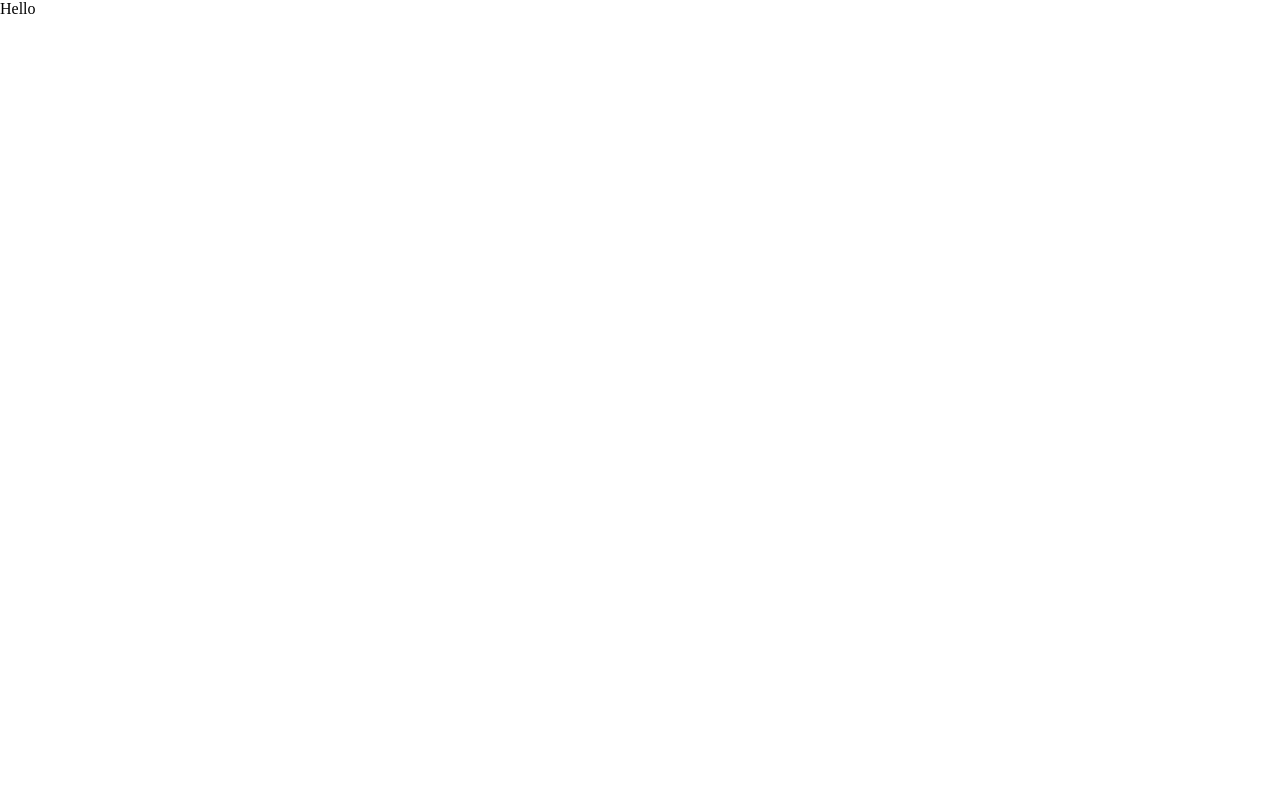
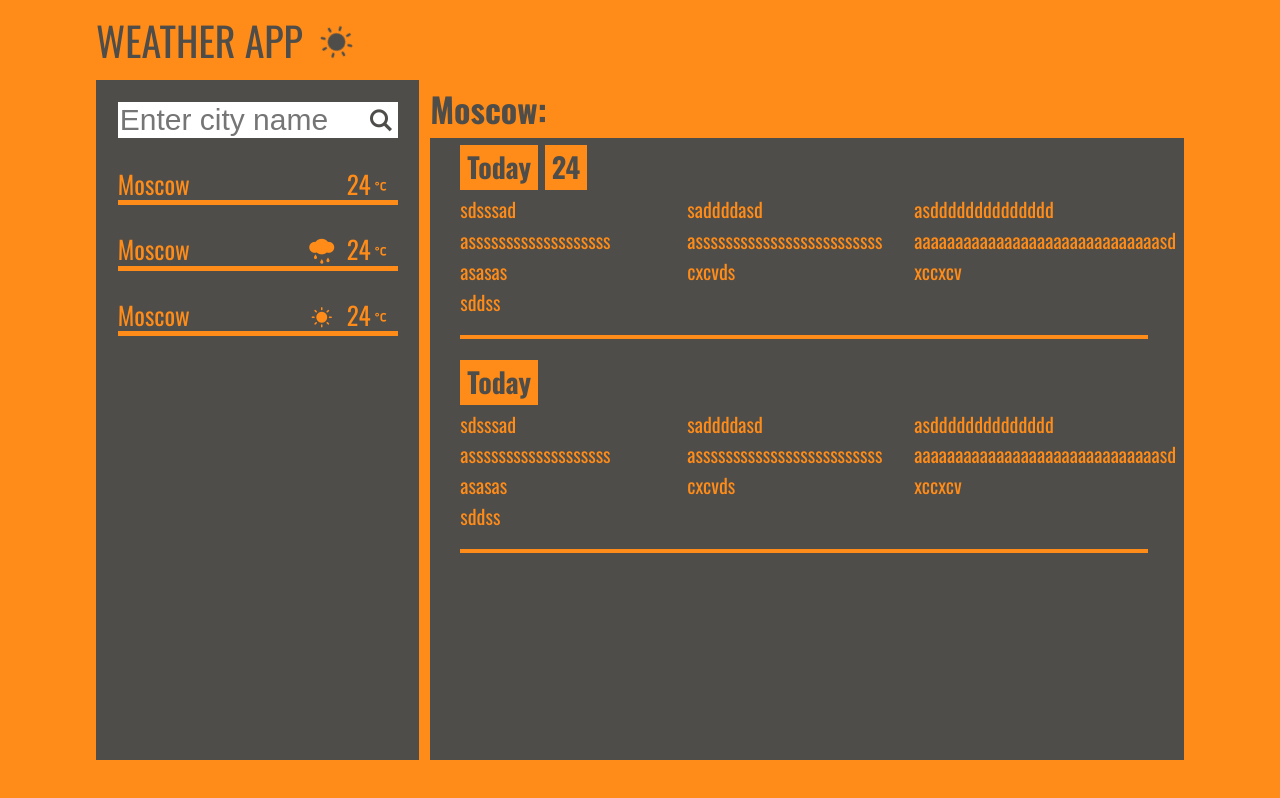
Before and after one commit to LelouchM/weatherApp., a React app: page / in a window 1280 px wide. Built offline with nearby package versions, Linux system fonts and the light colour scheme.

Commit message:
Add html in components.

```diff
--- a/public/css/reset.css
+++ /dev/null
@@ -1,142 +0,0 @@
-/*
-	HTML5 Reset :: style.css
-	----------------------------------------------------------
-	We have learned much from/been inspired by/taken code where offered from:
-
-	Eric Meyer					:: http://meyerweb.com
-	HTML5 Doctor				:: http://html5doctor.com
-	and the HTML5 Boilerplate	:: http://html5boilerplate.com
-
--------------------------------------------------------------------------------*/
-
-/* Let's default this puppy out
--------------------------------------------------------------------------------*/
-
-html, body, body div, span, object, iframe, h1, h2, h3, h4, h5, h6, p, blockquote, pre, abbr, address, cite, code, del, dfn, em, img, ins, kbd, q, samp, small, strong, sub, sup, var, b, i, dl, dt, dd, ol, ul, li, fieldset, form, label, legend, table, caption, tbody, tfoot, thead, tr, th, td, article, aside, figure, footer, header, menu, nav, section, time, mark, audio, video, details, summary {
-	margin: 0;
-	padding: 0;
-	border: 0;
-	font-size: 100%;
-	font-weight: normal;
-	vertical-align: baseline;
-	background: transparent;
-}
-
-article, aside, figure, footer, header, nav, section, details, summary {display: block;}
-
-/* Handle box-sizing while better addressing child elements:
-   http://css-tricks.com/inheriting-box-sizing-probably-slightly-better-best-practice/ */
-html {
-	box-sizing: border-box;
-}
-
-*,
-*:before,
-*:after {
-	box-sizing: inherit;
-}
-
-/* consider resetting the default cursor: https://gist.github.com/murtaugh/5247154 */
-
-/* Responsive images and other embedded objects
-*/
-img,
-object,
-embed {max-width: 100%;}
-
-/*
-   Note: keeping IMG here will cause problems if you're using foreground images as sprites.
-	 In fact, it *will* cause problems with Google Maps' controls at small size.
-	If this is the case for you, try uncommenting the following:
-
-#map img {
-		max-width: none;
-}
-*/
-
-/* force a vertical scrollbar to prevent a jumpy page */
-html {overflow-y: scroll;}
-
-/* we use a lot of ULs that aren't bulleted.
-	don't forget to restore the bullets within content. */
-ul {list-style: none;}
-
-blockquote, q {quotes: none;}
-
-blockquote:before,
-blockquote:after,
-q:before,
-q:after {content: ''; content: none;}
-
-a {margin: 0; padding: 0; font-size: 100%; vertical-align: baseline; background: transparent;}
-
-del {text-decoration: line-through;}
-
-abbr[title], dfn[title] {border-bottom: 1px dotted #000; cursor: help;}
-
-/* tables still need cellspacing="0" in the markup */
-table {border-collapse: collapse; border-spacing: 0;}
-th {font-weight: bold; vertical-align: bottom;}
-td {font-weight: normal; vertical-align: top;}
-
-hr {display: block; height: 1px; border: 0; border-top: 1px solid #ccc; margin: 1em 0; padding: 0;}
-
-input, select {vertical-align: middle;}
-
-pre {
-    white-space: pre; /* CSS2 */
-    white-space: pre-wrap; /* CSS 2.1 */
-    white-space: pre-line; /* CSS 3 (and 2.1 as well, actually) */
-    word-wrap: break-word; /* IE */
-}
-
-input[type="radio"] {vertical-align: text-bottom;}
-input[type="checkbox"] {vertical-align: bottom;}
-.ie7 input[type="checkbox"] {vertical-align: baseline;}
-.ie6 input {vertical-align: text-bottom;}
-
-select, input, textarea {font: 99% sans-serif;}
-
-table {font-size: inherit; font: 100%;}
-
-small {font-size: 85%;}
-
-strong {font-weight: bold;}
-
-td, td img {vertical-align: top;}
-
-/* Make sure sup and sub don't mess with your line-heights http://gist.github.com/413930 */
-sub, sup {font-size: 75%; line-height: 0; position: relative;}
-sup {top: -0.5em;}
-sub {bottom: -0.25em;}
-
-/* standardize any monospaced elements */
-pre, code, kbd, samp {font-family: monospace, sans-serif;}
-
-/* hand cursor on clickable elements */
-.clickable,
-label,
-input[type=button],
-input[type=submit],
-input[type=file],
-button {cursor: pointer;}
-
-/* Webkit browsers add a 2px margin outside the chrome of form elements */
-button, input, select, textarea {margin: 0;}
-
-/* make buttons play nice in IE */
-button,
-input[type=button] {width: auto; overflow: visible;}
-
-/* scale images in IE7 more attractively */
-.ie7 img {-ms-interpolation-mode: bicubic;}
-
-/* prevent BG image flicker upon hover
-   (commented out as usage is rare, and the filter syntax messes with some pre-processors)
-.ie6 html {filter: expression(document.execCommand("BackgroundImageCache", false, true));}
-*/
-
-/* let's clear some floats */
-.clearfix:before, .clearfix:after { content: "\0020"; display: block; height: 0; overflow: hidden; }
-.clearfix:after { clear: both; }
-.clearfix { zoom: 1; }
--- a/src/App.js
+++ b/src/App.js
@@ -1,8 +1,17 @@
 import React from 'react';
+
+import Main from './Main';
+import LeftCol from './Left-col';
 
 const App = () => (
   <div>
-    <h1>Hello</h1>
+    <header className="main-header">
+      <h1 className="logo">Weather App <span className="icon-sun-inv"></span></h1>
+    </header>
+    <div className="container">
+      <LeftCol />
+      <Main />
+    </div>
   </div>
 );
 
--- /dev/null
+++ b/src/Left-col.js
@@ -0,0 +1,40 @@
+import React from 'react';
+
+const LeftCol = () => (
+  <aside className="left-col">
+    <form className="search-container" method="get" action="#">
+      <input type="text" placeholder="Enter city name" />
+      <button className="search-icon icon-search"></button>
+      <div className="helper">
+        <div className="help-item">Piter</div>
+        <div className="help-item">Moscow</div>
+        <div className="help-item">Orenburg</div>
+      </div>
+    </form>
+    <div className="favorites" id="container">
+      <div className="scrolling-content" id="scrolling-content">
+        <div className="favorite-item">
+          <span className="city-name">Moscow</span>
+          <span className="temperature">24<i className="icon-celcius"></i>
+          </span>
+          <span className="delete-btn icon-cancel-circle"></span>
+        </div>
+        <div className="favorite-item">
+          <span className="city-name">Moscow</span>
+          <span className="temperature rain">24<i className="icon-celcius"></i></span>
+          <span className="delete-btn icon-cancel-circle"></span>
+        </div>
+        <div className="favorite-item">
+          <span className="city-name">Moscow</span>
+          <span className="temperature sun">24<i className="icon-celcius"></i></span>
+          <span className="delete-btn icon-cancel-circle"></span>
+        </div>
+      </div>
+      <div className="scroll" id="scroll">
+        <div className="scroll-bar" id="scroll-bar" />
+      </div>
+    </div>
+  </aside>
+);
+
+export default LeftCol;
--- /dev/null
+++ b/src/Main.js
@@ -0,0 +1,52 @@
+import React from 'react';
+
+const Main = () => {
+  return (
+    <div className="content-container">
+        <h1 className="city-header"><span className="city-header-name">Moscow:</span><span className="add-to-favorite icon-plus-circle"></span></h1>
+        <div className="content-wrapper">
+          <div className="content" id="main-container">
+            <div className="main-scrolling-content" id="main-scrolling-content">
+              <div className="weather-display-item">
+                <h2 className="day-date">Today</h2>
+                <span className="day-date">24</span>
+                <ul className="weather-information">
+                  <li>sdsssad</li>
+                  <li>saddddasd</li>
+                  <li>asdddddddddddddd</li>
+                  <li>asssssssssssssssssss</li>
+                  <li>asssssssssssssssssssssssss</li>
+                  <li>aaaaaaaaaaaaaaaaaaaaaaaaaaaaaasd</li>
+                  <li>asasas</li>
+                  <li>cxcvds</li>
+                  <li>xccxcv</li>
+                  <li>sddss</li>
+                </ul>
+              </div>
+              <div className="weather-display-item">
+                <h2 className="day-date">Today</h2>
+                <ul className="weather-information">
+                  <li>sdsssad</li>
+                  <li>saddddasd</li>
+                  <li>asdddddddddddddd</li>
+                  <li>asssssssssssssssssss</li>
+                  <li>asssssssssssssssssssssssss</li>
+                  <li>aaaaaaaaaaaaaaaaaaaaaaaaaaaaaasd</li>
+                  <li>asasas</li>
+                  <li>cxcvds</li>
+                  <li>xccxcv</li>
+                  <li>sddss</li>
+                </ul>
+              </div>
+            </div>
+
+            <div className="scroll" id="main-scroll">
+              <div className="scroll-bar" id="main-scroll-bar" />
+            </div>
+        </div>
+      </div>
+    </div>
+  );
+};
+
+export default Main;
--- a/src/index.js
+++ b/src/index.js
@@ -6,6 +6,8 @@ import thunk from 'redux-thunk';
 
 import reducer from './reducers/index';
 import App from './App';
+
+import './css/index.scss';
 
 const store = (NODE_ENV === 'development')
   ? createStore(reducer, require('redux-devtools-extension').composeWithDevTools(applyMiddleware(thunk)))
```
Also changed, not shown: public/css/index.css (deleted).
